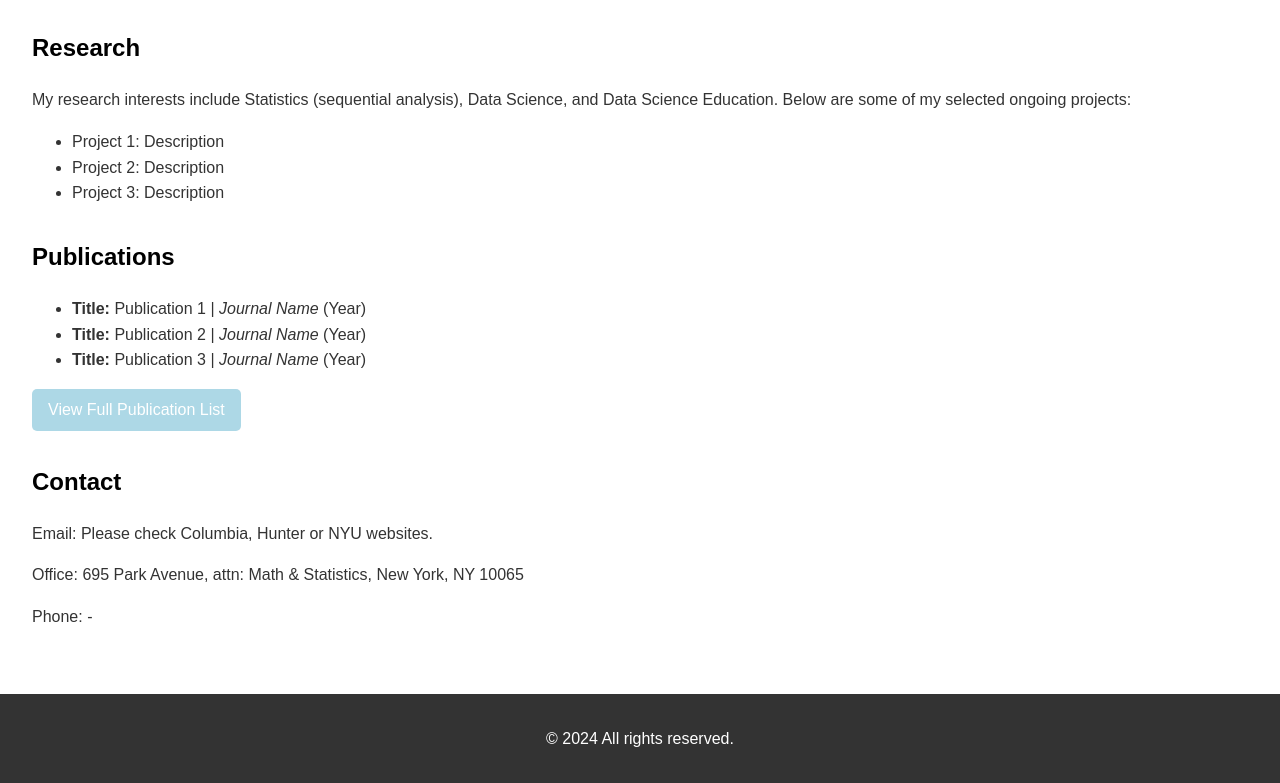
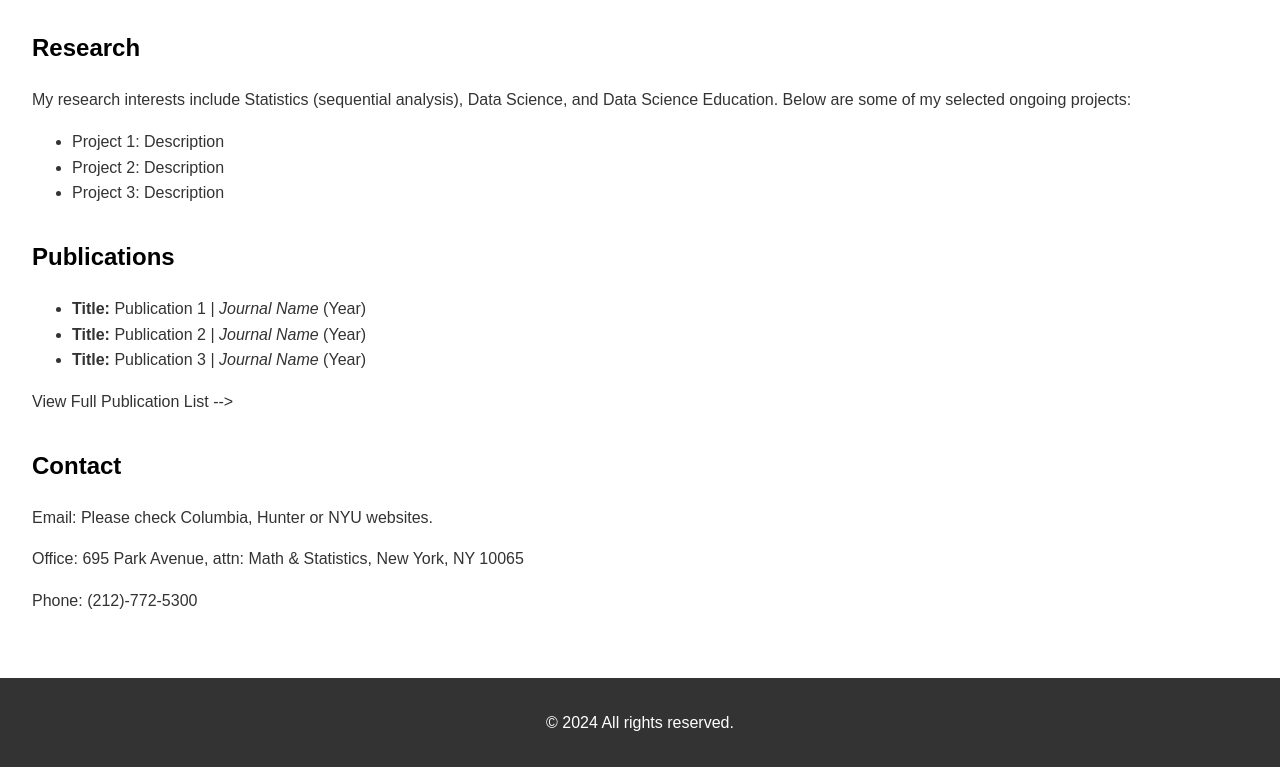
Before and after one commit to gnosronnoc/connorsong, a plain HTML site: page index.html in a window 1280 px wide. Shown: the part 376-1159 px from the top of the page. Drawn offline with Linux system fonts and the light colour scheme.

Commit message:
Update index.html

```diff
--- a/index.html
+++ b/index.html
@@ -108,14 +108,14 @@
             <li><strong>Title:</strong> Publication 2 | <em>Journal Name</em> (Year)</li>
             <li><strong>Title:</strong> Publication 3 | <em>Journal Name</em> (Year)</li>
         </ul>
-        <a href="#" class="btn">View Full Publication List</a>
+        <!- <a href="#" class="btn">View Full Publication List</a> -->
     </section>
 
     <section id="contact" class="section">
         <h2>Contact</h2>
         <p>Email: Please check Columbia, Hunter or NYU websites.
         <p>Office: 695 Park Avenue, attn: Math & Statistics, New York, NY 10065</p>
-        <p>Phone: -</p>
+        <p>Phone: (212)-772-5300
     </section>
 </main>
 
```
